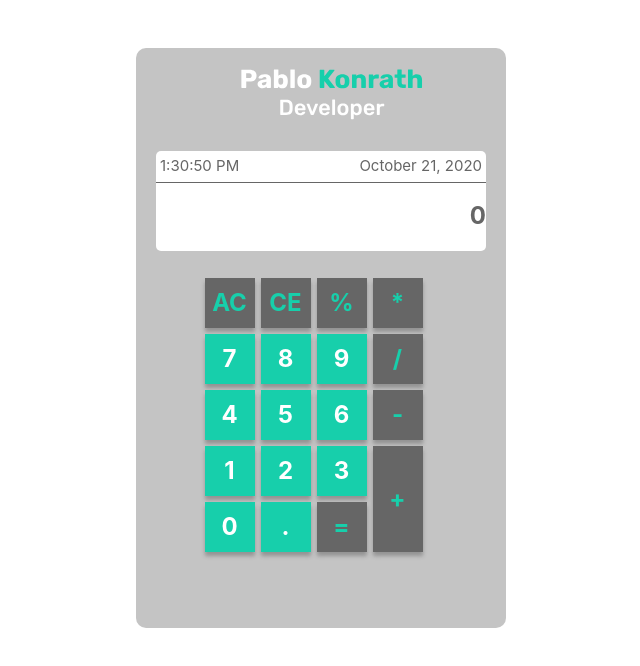
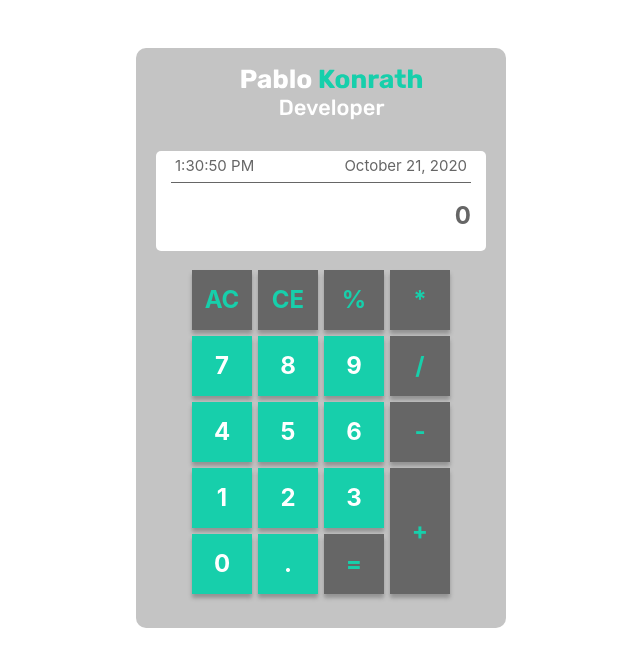
Before and after one commit to Pablo-AK/calculadorajs, a plain HTML site: page index.html in a window 1280 px wide. Shown: the whole page, without its empty margins (319-959 px from the left). Drawn offline with nearby package versions, Linux system fonts and the light colour scheme.

Commit message:
Atualizando estilo dos botoes

```diff
--- a/assets/css/estilo.css
+++ b/assets/css/estilo.css
@@ -18,8 +18,8 @@
 
  .btn-8 , .btn-7 , .btn-9 , .btn-1 , .btn-2, .btn-3 , .btn-4 ,
  .btn-5 , .btn-6 , .btn-0, .btn-ponto , .btn-div, .btn-sub , .btn-multi, .btn-porcento,.btn-igual, .btn-ce, .btn-ac {
-    height: 50px;
-    width: 50px;
+    height: 60px;
+    width: 60px;
     margin: 3px;
     border: 0;
 
@@ -43,12 +43,14 @@
  }
 
  .btn-soma{
-     height: 106px;
-     width: 50px;
+     height: 126px;
+     width: 60px;
      margin: 3px;
      border: 0;
  }
-
+.row {
+    margin: 0px !important;
+}
 /*.btn-igual{
     margin: 3px;
     background-color: #17CFAB;
--- a/index.html
+++ b/index.html
@@ -27,7 +27,7 @@
                 </div>
 
             </div>
-            <div class="container botoes mt-4 ">
+            <div class="container botoes mt-3">
                 <div class="row justify-content-center">
                     <div class="d-flex  flex-column ">
                         <div class="row">
@@ -59,7 +59,7 @@
                             <button class="btn-igual">=</button>
                         </div>
                     </div>
-                    <div class="d-flex flex-column" style="margin-left: 15px;">
+                    <div class="d-flex flex-column">
                         <button class="btn-multi">*</button>
                         <button class="btn-div">/</button>
                         <button class="btn-sub">-</button>
```
